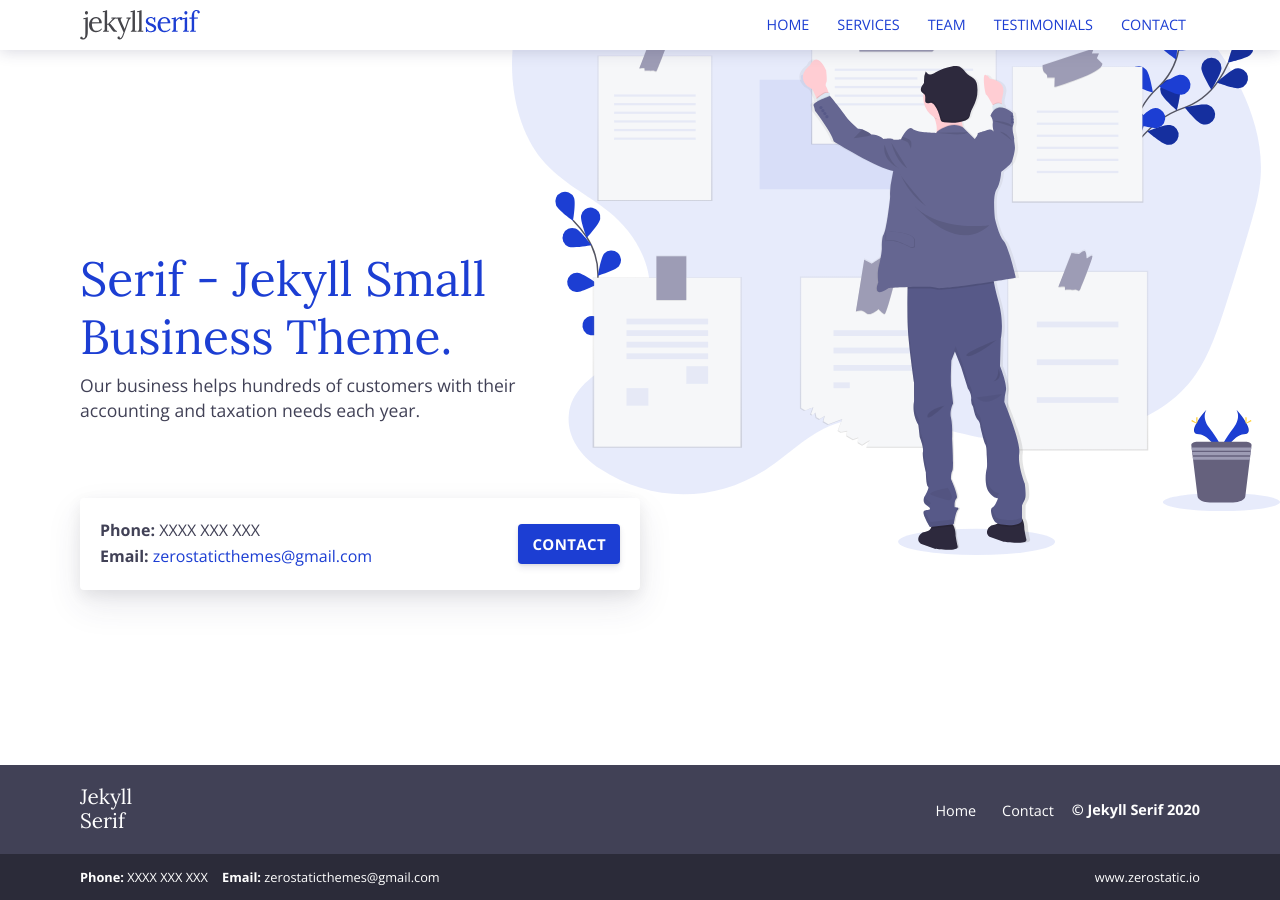
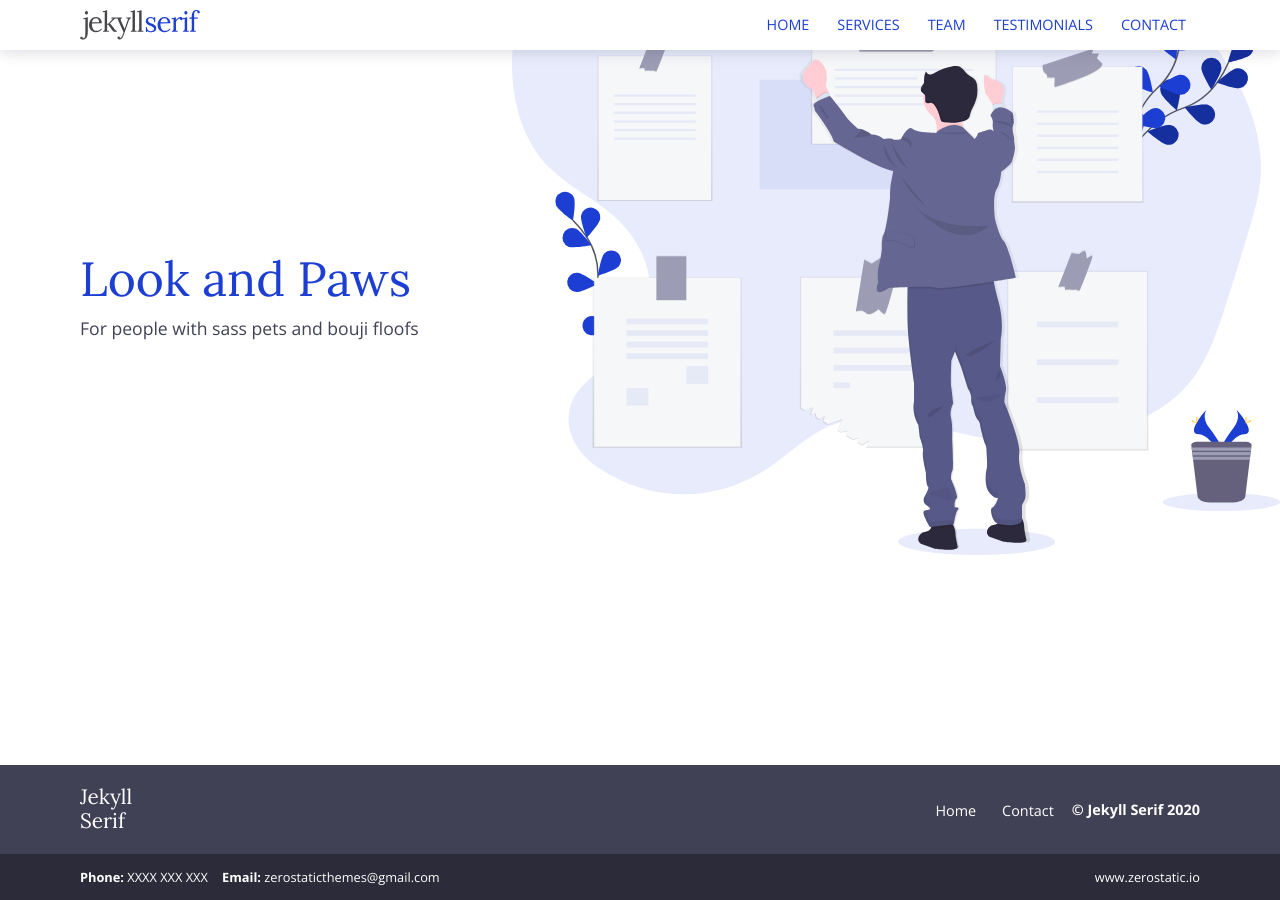
Before and after one commit to lookandpaws/lookandpaws.github.io, a Jekyll site: the page built from index.html, in a window 1280 px wide. Built offline with Jekyll 4.4.1, drawn with Linux system fonts in a browser that asks for light colours.

Commit message:
More index.html clean up

```diff
--- a/index.html
+++ b/index.html
@@ -6,23 +6,7 @@ bodyClass: page-home
 
 <div class="intro pb-4">
   <div class="container">
-    <h1>Serif - Jekyll Small Business Theme.</h1>
-    <p>Our business helps hundreds of customers with their accounting and taxation needs each year.</p>
+    <h1>Look and Paws</h1>
+    <p>For people with sass pets and bouji floofs</p>
   </div>
 </div>
-
-<div class="container pt-2">
-  <div class="call">
-    <div class="call-box-top">
-      <div class="call-phone"><strong>Phone: </strong> {{ site.data.contact.phone }} </div>
-      <div class="call-email"><strong>Email: </strong>
-        <a href="mailto:{{ site.data.contact.email }}">
-          {{ site.data.contact.email }}
-        </a>
-      </div>
-    </div>
-    <div class="call-box-bottom">
-      <a href="{{site.baseurl}}/contact" class="button">Contact</a>
-    </div>
-  </div>
-</div>
```
